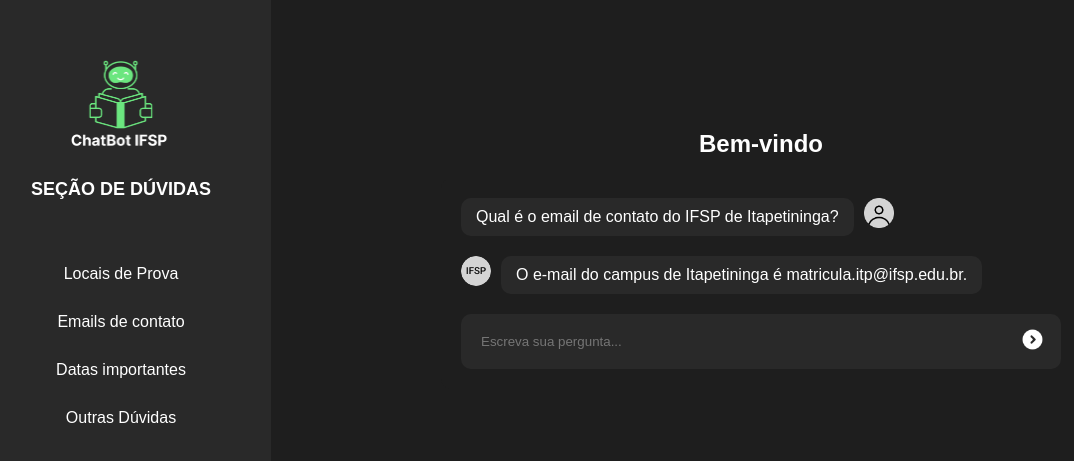
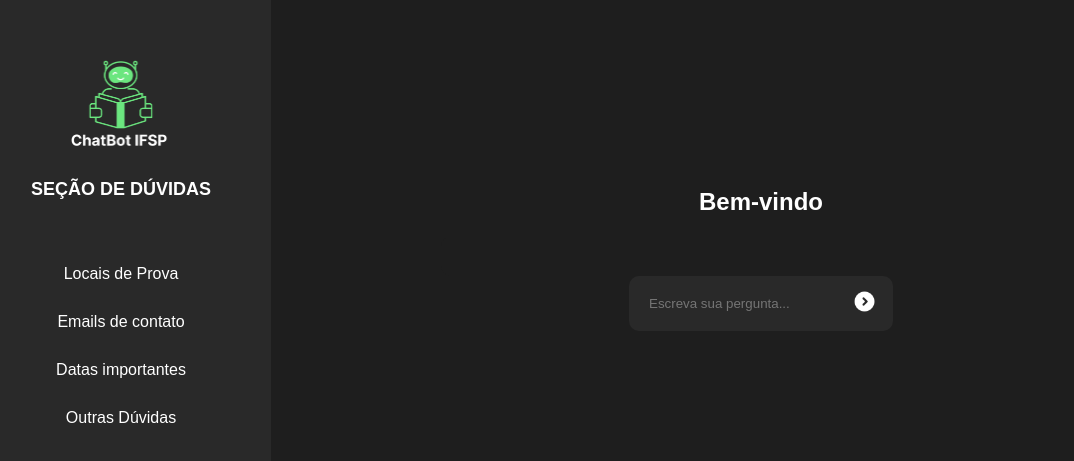
Before and after one commit to Almeedus/ChatbotIA-Front, a Vue app: page / in a window 1280 px wide. Shown: the part 149-610 px from the top of the page, without its empty margins (29-1103 px from the left). Built offline with nearby package versions, Linux system fonts and the light colour scheme.

Commit message:
Criando lista messages para salvar as mensagens enviadas, realizando estilização dos componentes

```diff
--- a/src/components/MainContent.vue
+++ b/src/components/MainContent.vue
@@ -3,33 +3,22 @@
       <h1 class="main-title">{{ selectedMenu }}</h1>
 
       <div class="chat-container">
-        <!-- Mensagem do usuário -->
-        <div class="user-message">
+      <div v-for="(msg, index) in messages" :key="index" class="message" :class="msg.sender">
+        <div class="icon">
+          <img v-if="msg.sender === 'user'" src="@/assets/user-icon.png" alt="Usuário" />
+          <img v-else src="@/assets/bot-icon.png" alt="Bot" />
+        </div>
         <div class="message-content">
-            Qual é o email de contato do IFSP de Itapetininga?
+          {{ msg.text }}
         </div>
-          <div class="user-icon">
-            <img src="@/assets/user-icon.png" alt="Ícone do Usuário" />
       </div>
     </div>
 
-        <!-- Resposta do chatbot -->
-        <div class="bot-message">
-          <div class="bot-icon">
-            <img src="@/assets/bot-icon.png" alt="Ícone do Sistema" />
-          </div>
-          <div class="message-content">
-            O e-mail do campus de Itapetininga é matricula.itp@ifsp.edu.br.
-          </div>
-        </div>
-
-        <!-- Campo de entrada -->
     <div class="input-container">
-          <input type="text" placeholder="Escreva sua pergunta..." />
-          <button>
+      <input v-model="newMessage" @keyup.enter="sendMessage" type="text" placeholder="Escreva sua pergunta..." />
+      <button @click="sendMessage">
         <img src="@/assets/send-icon.png" alt="Enviar" />
       </button>
-        </div>
     </div>
     </div>
   </template>
@@ -40,6 +29,25 @@
       selectedMenu: {
         type: String,
         required: true,
+      },
+    },
+    data() {
+    return {
+      newMessage: "",
+      messages: [], // Lista de mensagens do chat
+    };
+  },
+  methods: {
+    sendMessage() {
+      if (this.newMessage.trim() !== "") {
+        this.messages.push({ text: this.newMessage, sender: "user" });
+        this.newMessage = "";
+
+        // Simulando resposta do bot
+        setTimeout(() => {
+          this.messages.push({ text: "Resposta do bot...", sender: "bot" });
+        }, 1000);
+      }
     },
   },
 };
@@ -69,37 +77,36 @@
   border-radius: 10px;
   display: flex;
   flex-direction: column;
-    gap: 20px;
-  }
-
-  /* Mensagem do usuário */
-  .user-message,
-  .bot-message {
-    display: flex;
-    align-items: flex-start;
   gap: 10px;
 }
 
-  .user-message .message-content,
-  .bot-message .message-content {
+.message {
+  display: flex;
+  align-items: center;
+  gap: 10px;
+}
+
+.user {
+  justify-content: flex-end;
+}
+
+.bot {
+  justify-content: flex-start;
+}
+
+.icon img {
+  width: 30px;
+  height: 30px;
+  border-radius: 50%;
+}
+
+.message-content {
   background-color: #292929;
   padding: 10px 15px;
   border-radius: 10px;
   color: #fff;
 }
 
-  .user-message .user-icon img {
-    width: 30px;
-    height: 30px;
-  }
-
-  .bot-message .bot-icon img {
-    width: 30px;
-    height: 30px;
-    border-radius: 50%;
-  }
-
-  /* Campo de entrada */
 .input-container {
   display: flex;
   align-items: center;
```
Lines whose indentation alone changed are shown as unchanged.
